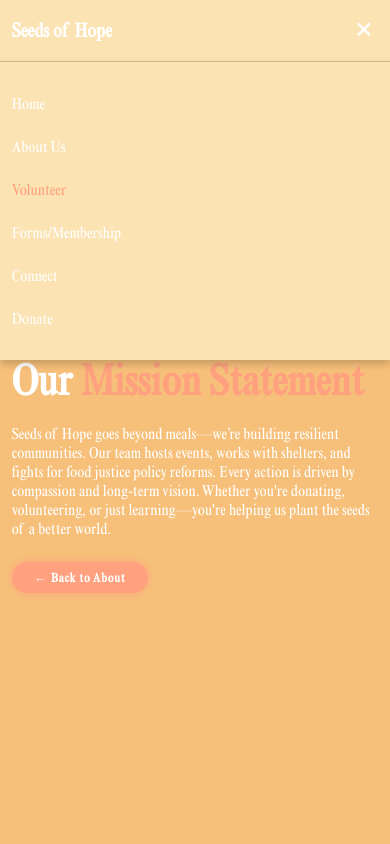
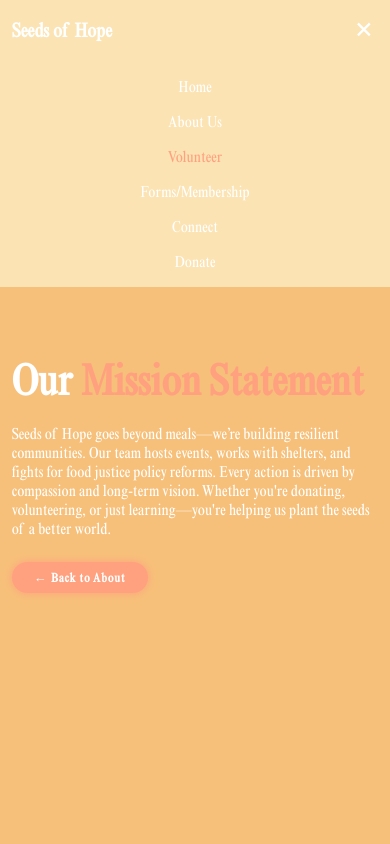
Before and after one commit to komikasinaduni/seeds-of-hope, a plain HTML site: page about-more.html in a window 390 px wide. Both pictures are taken after a click on the icon 363 px from the left and 30 px from the top of the page. Shown: the top 844 px of the page. Drawn offline with nearby package versions, Linux system fonts and the light colour scheme.

Commit message:
Update style.css

```diff
--- a/style.css
+++ b/style.css
@@ -521,30 +521,33 @@ span {
 }
 
 @media(max-width: 768px){
-  #menu-icon{
+  #menu-icon {
     display: block;
+    cursor: pointer;
+    z-index: 1001;
   }
 
-  .navbar{
+  .navbar {
     position: absolute;
     top: 100%;
     left: 0;
     width: 100%;
-    padding: 1rem 3%;
     background: var(--bg-color);
-    border-top: .1rem solid rgba(0, 0, 0, 0.2);
-    box-shadow: 0 .5rem 1rem rgba(0, 0, 0, 0.2);
+    flex-direction: column;
+    align-items: center;
     display: none;
+    padding: 1rem 0;
+    z-index: 1000;
   }
 
-  .navbar.active{
-    display: block;
+  .navbar.active {
+    display: flex;
   }
 
-  .navbar a{
+  .navbar a {
     display: block;
+    margin: 1rem 0;
     font-size: 2rem;
-    margin: 3rem 0;
   }
 
   .home{
```
